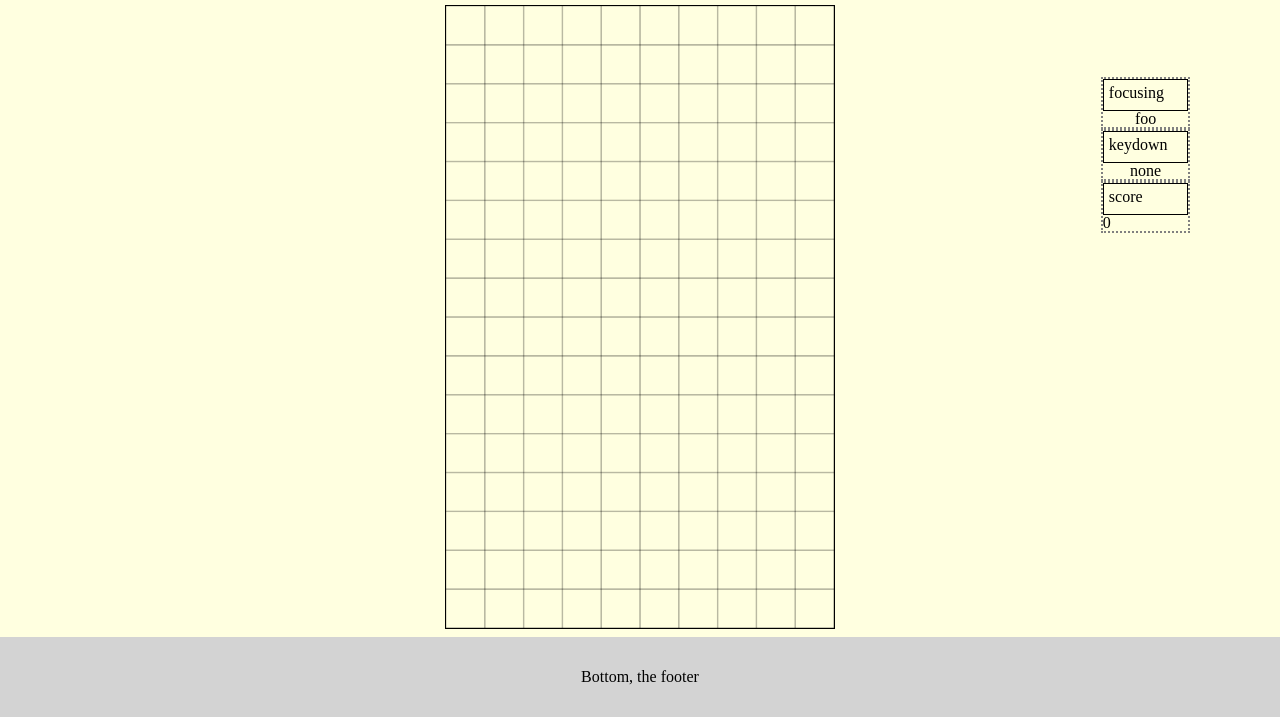
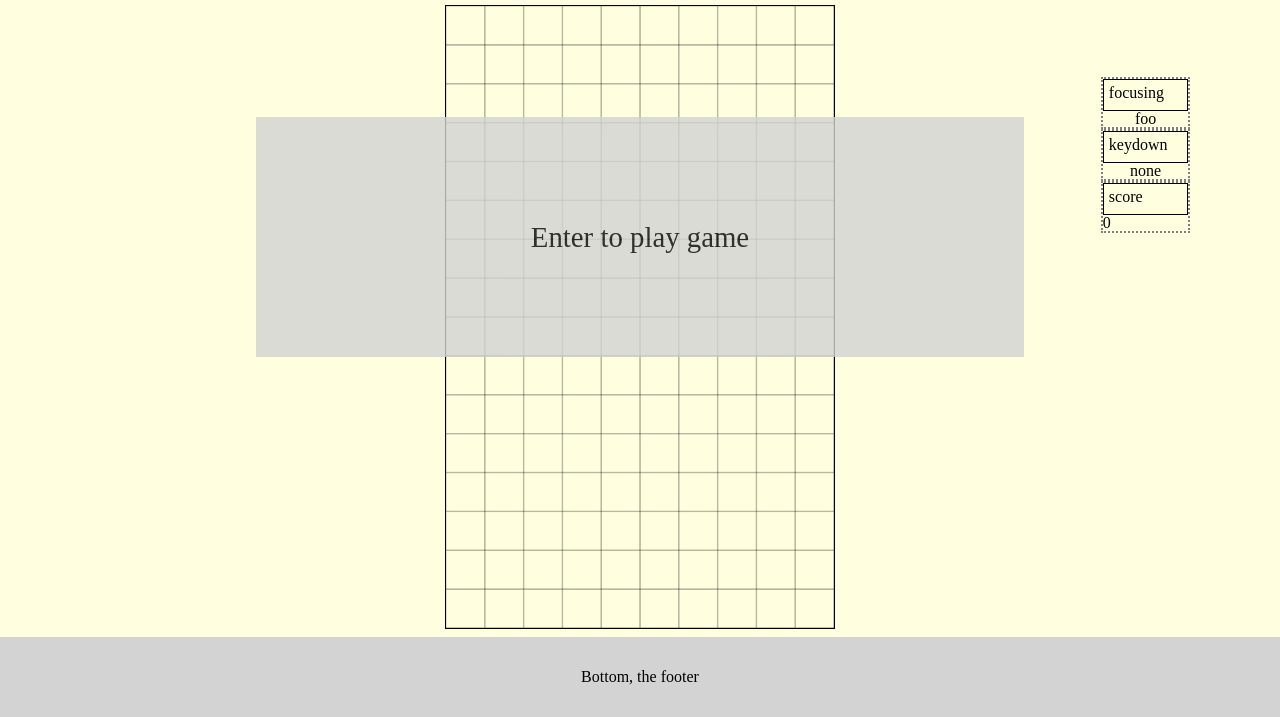
Before and after one commit to 93jpark/vanila_tetris, a plain HTML site: page index.html in a window 1280 px wide. Shown: the part 123-840 px from the top of the page. Drawn offline with Linux system fonts and the light colour scheme.

Commit message:
add game pop HTML elements

```diff
--- a/index.html
+++ b/index.html
@@ -45,6 +45,10 @@
 
             </canvas>
         </div>
+
+        <div id="game_popup">
+            Enter to play game
+        </div>
     </main>
     <footer>
         <div>Bottom, the footer</div>
```
